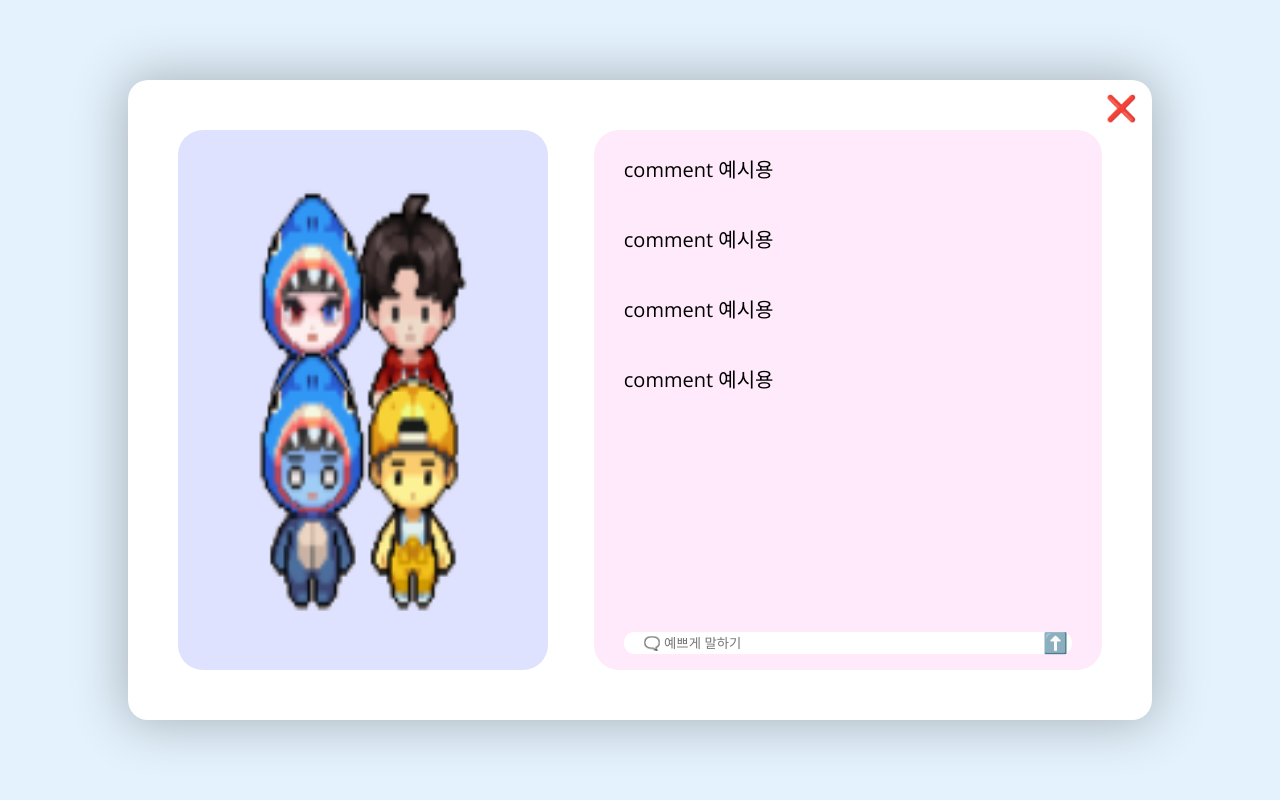
After one commit to harukang/teamInfo, a Python web app: template templates/watch.html in a window 1280 px wide. The commit adds this page. Run offline with Jinja, Linux system fonts and the light colour scheme; the template is opened without the code that fills it, so the values that code supplies are empty.

Commit message:
watch 페이지 생성
영역 구분을 위한 배경 색깔은 추후 의논 후 조정

사진, 코멘트, 코멘트 제출 폼으로 구성

```diff
--- /dev/null
+++ b/static/css/screen/watch.css
@@ -0,0 +1,83 @@
+.photo-screen {
+    display: grid;
+    grid-template-columns: 40% 55%;
+    grid-column-gap: 5%;
+    padding: 50px;
+    position: relative;
+}
+
+.photo img {
+    width: 100%;
+    height: 100%;
+    background-color: #dee2ff;
+    border-radius: 25px;
+}
+
+.comment {
+    width: 100%;
+    height: 100%;
+    display: grid;
+    grid-template-rows: 85% 10%;
+    grid-row-gap: 5%;
+    border-radius: 25px;
+    background-color: #feeafa;
+}
+
+.comment__list {
+    width: 100%;
+    height: 100%;
+    overflow-y: scroll;
+    -ms-overflow-style: none;
+    scrollbar-width: none;
+    font-size: 20px;
+}
+
+.comment__list li {
+    margin:10px;
+    padding: 20px;
+}
+
+.comment__list li:hover {
+    box-shadow: 0 0 10px 1px #adb5bd;
+    border-radius: 10px;
+}
+
+.comment__list::-webkit-scrollbar {
+    display: none;
+}
+
+.comment-form{
+    width: 100%;
+    height: 100%;
+    padding: 15px 30px;
+}
+
+.comment-form div{
+    width: 100%;
+    height: 100%;
+    position: relative;
+    display: flex;
+    align-items: center;
+}
+
+#comment-input{
+    width: 100%;
+    height: 90%;
+    border-radius: 10px;
+    outline: none;
+    border: none;
+    padding: 0 40px 0 20px;
+}
+
+#comment-submit{
+    position: absolute;
+    width: 30px;
+    height: 30px;
+    right: 5px;
+    font-size: 20px;
+    display: flex;
+    justify-content: center;
+    border: none;
+    background-color: transparent;
+    cursor:pointer;
+}
--- a/static/css/style.css
+++ b/static/css/style.css
@@ -10,6 +10,7 @@
 @import "screen/home.css";
 @import "screen/profile.css";
 @import "screen/team.css";
+@import "screen/watch.css";
 
 body {
   height: 100vh;
--- /dev/null
+++ b/templates/watch.html
@@ -0,0 +1,32 @@
+<!DOCTYPE html>
+<html lang="en">
+<head>
+    <meta charset="UTF-8">
+    <meta http-equiv="X-UA-Compatible" content="IE=edge"/>
+    <meta name="viewport" content="width=device-width, initial-scale=1.0"/>
+    <link rel="stylesheet" href="../static/css/style.css"/>
+    <title>4조 | Photo Upload</title>
+</head>
+<body>
+<main class="screen photo-screen">
+    <a href="#" class="close">❌</a>
+    <section class="photo">
+        <img src="/imgs/team-avatar.png"/>
+    </section>
+    <section class="comment">
+        <ul class="comment__list">
+            <li>comment 예시용</li>
+            <li>comment 예시용</li>
+            <li>comment 예시용</li>
+            <li>comment 예시용</li>
+        </ul>
+        <form class="comment-form" method="post">
+            <div>
+                <input type="text" name="comment" id="comment-input" placeholder="🗨️ 예쁘게 말하기">
+                <input type="submit" value="⬆️" id="comment-submit">
+            </div>
+        </form>
+    </section>
+</main>
+</body>
+</html>
```
